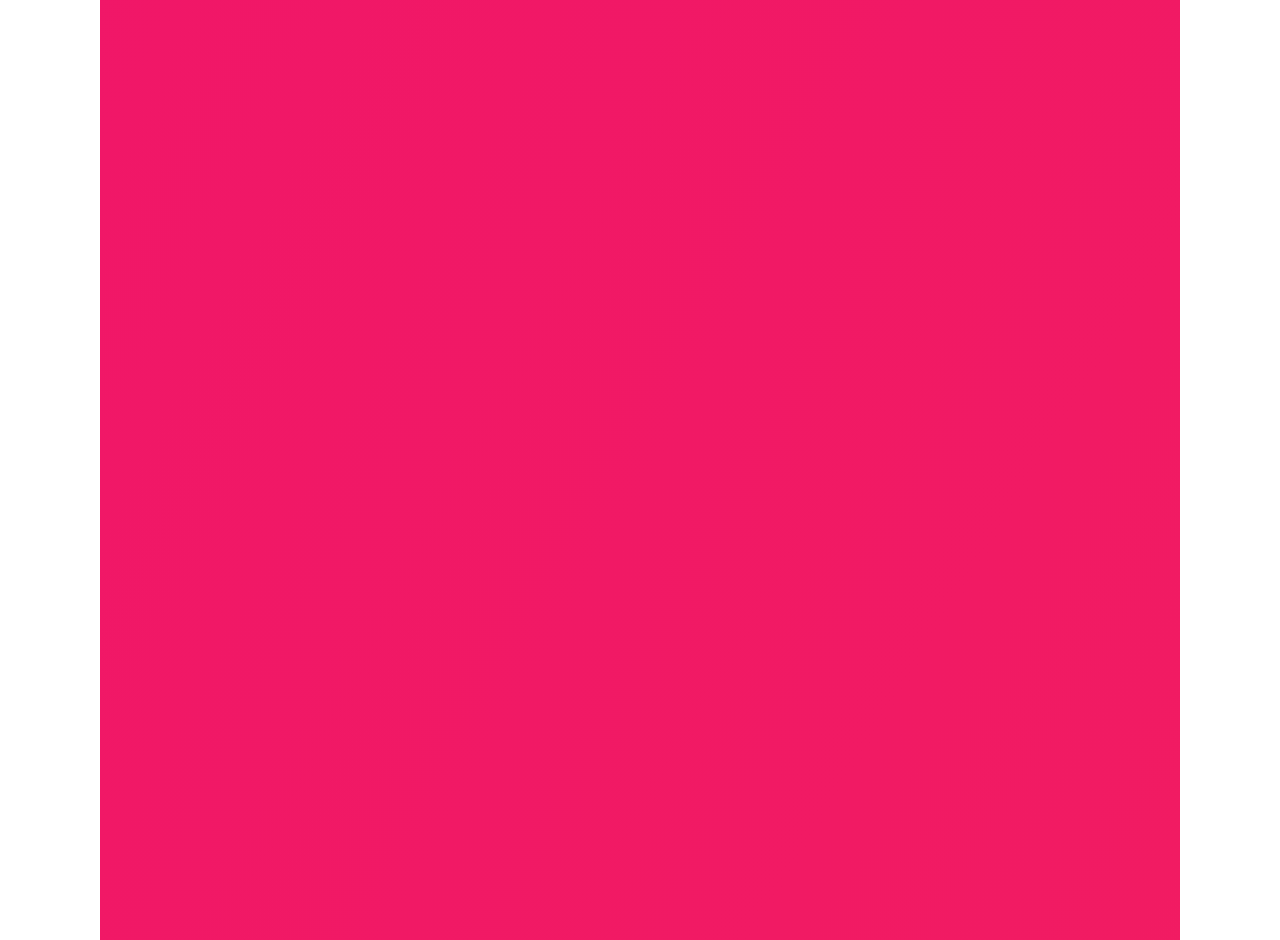
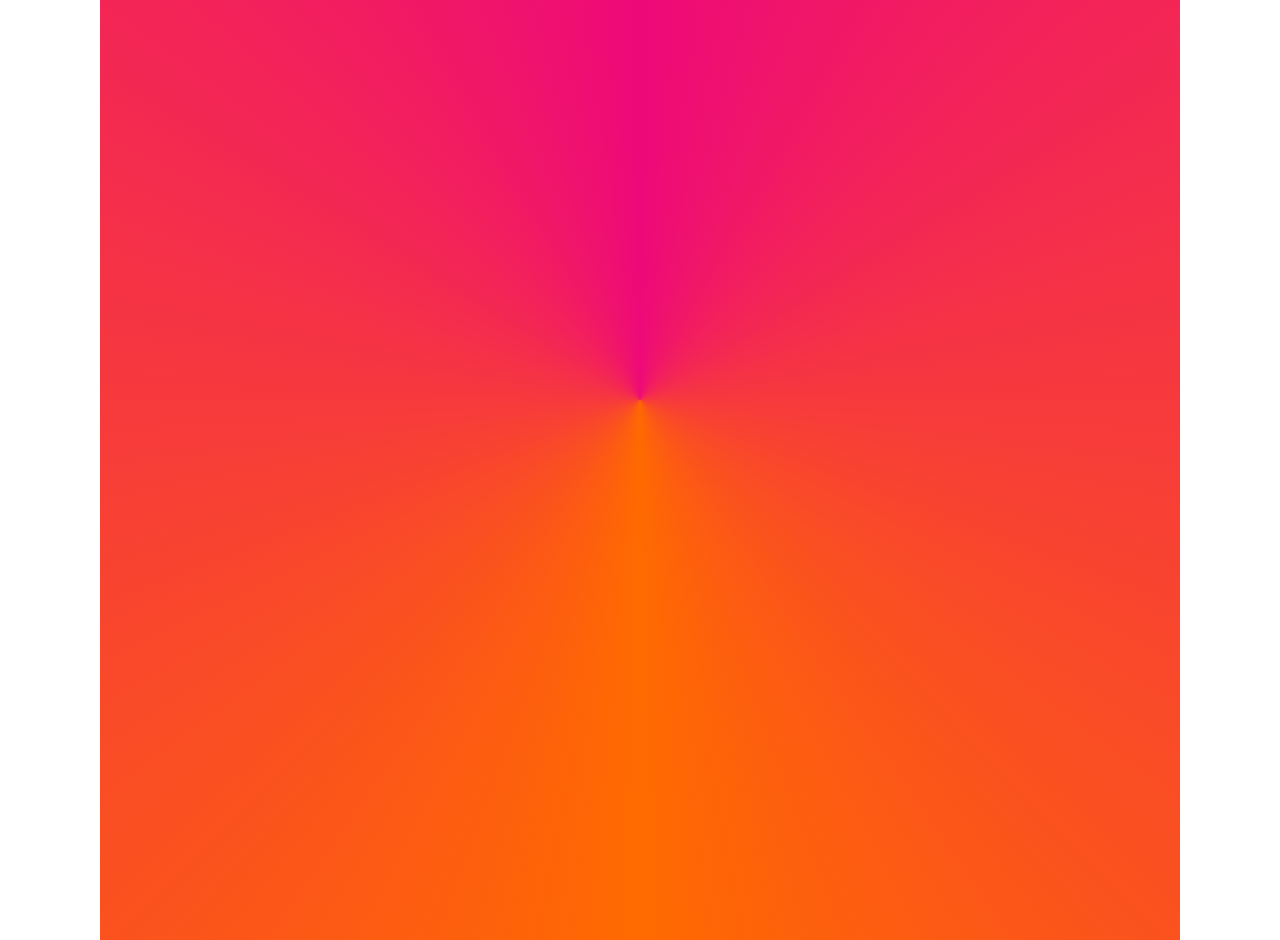
Before and after one commit to Icefireide/rotating-border, a plain HTML site: page index.html in a window 1280 px wide. Shown: the top 940 px of the page. Drawn offline with Linux system fonts and the light colour scheme.

Commit message:
Update index.html

```diff
--- a/index.html
+++ b/index.html
@@ -17,9 +17,9 @@
 
     .glowing-rectangle {
       position: relative;
-      width: 1920px;
+      width: 1920px; /* Set size for 1920x1080 */
       height: 1080px;
-      border-radius: 16px; /* Rounded corners */
+      border-radius: 16px;
       background: transparent;
       z-index: 0;
       overflow: hidden;
@@ -37,9 +37,9 @@
       background: conic-gradient(from 90deg, #ff6a00, #ee0979, #ff6a00);
       z-index: -1;
       animation: rotateGradient 4s linear infinite;
-      padding: 0; /* No padding to expand the gradient */
       box-sizing: border-box;
-      background-size: 1000% 1000%; /* Expanding the gradient coverage */
+      background-size: 100% 100%; /* Ensure the gradient covers the entire border */
+      padding: 6px; /* Border thickness */
     }
 
     /* The keyframe animation for rotating the gradient */
```
